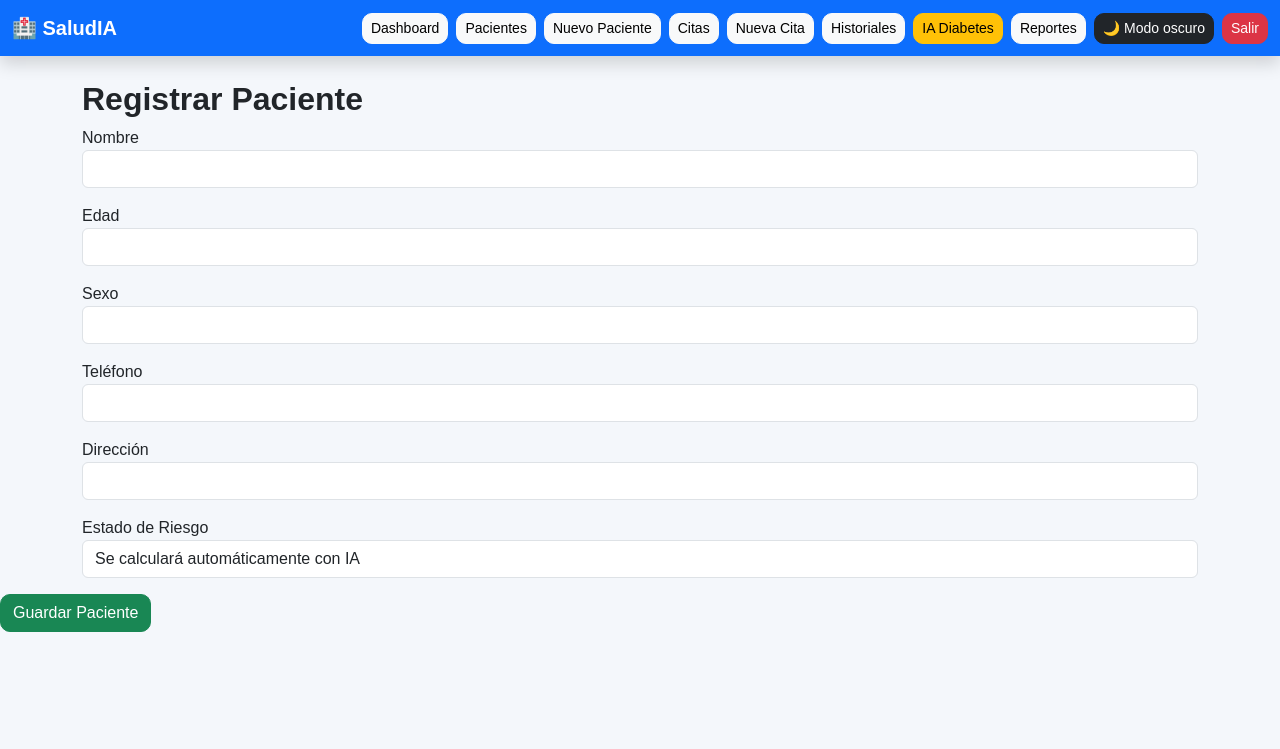
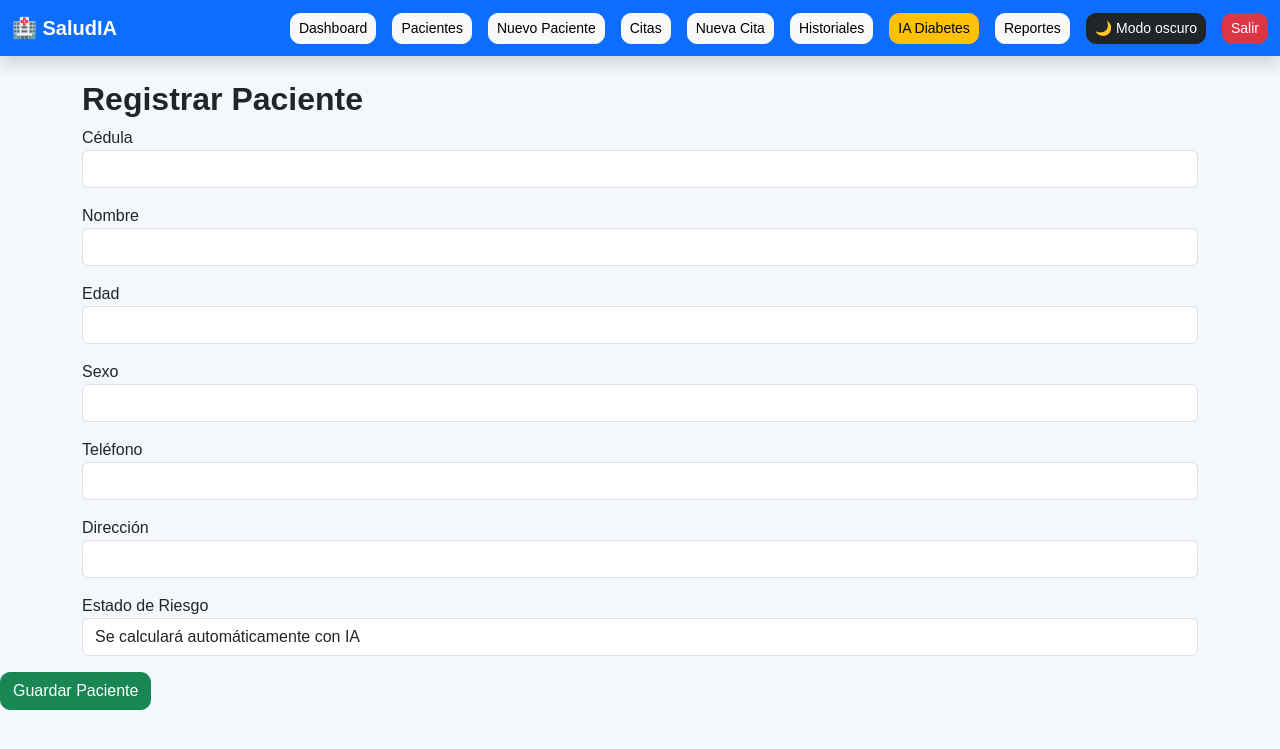
Before and after one commit to gycastillo-dot/SistemaSaludIA, a Flask app: page /agregar_paciente in a window 1280 px wide. Shown: the top 749 px of the page. Run offline with Flask 3, Linux system fonts and the light colour scheme; the visitor is signed in with stand-in values (Sample User, id 1); parts of the project's set-up code (start-up, migrations or seed data) failed here and were passed over.

Commit message:
Agregar cedula a pacientes y mejorar botones

```diff
--- a/app.py
+++ b/app.py
@@ -101,6 +101,7 @@ def agregar_paciente():
 
     if request.method == 'POST':
         nuevo = Paciente(
+            cedula=request.form['cedula'],
             nombre=request.form['nombre'],
             edad=request.form['edad'],
             sexo=request.form['sexo'],
--- a/models/paciente.py
+++ b/models/paciente.py
@@ -4,6 +4,7 @@ class Paciente(db.Model):
     __tablename__ = "pacientes"
 
     id = db.Column(db.Integer, primary_key=True)
+    cedula = db.Column(db.String(20), unique=True)
     nombre = db.Column(db.String(100), nullable=False)
     edad = db.Column(db.Integer)
     sexo = db.Column(db.String(20))
--- a/templates/agregar_paciente.html
+++ b/templates/agregar_paciente.html
@@ -6,6 +6,10 @@
 
 <form method="POST">
 
+<div class="mb-3">
+    <label>Cédula</label>
+    <input type="text" class="form-control" name="cedula" required>
+</div>
     <div class="mb-3">
         <label>Nombre</label>
         <input type="text"
--- a/templates/base.html
+++ b/templates/base.html
@@ -17,7 +17,7 @@
 
         <a class="navbar-brand fw-bold" href="/dashboard">🏥 SaludIA</a>
 
-        <div class="d-flex flex-wrap gap-2">
+        <div class="d-flex flex-wrap gap-3 align-items-center">
             <a href="/dashboard" class="btn btn-light btn-sm">Dashboard</a>
             <a href="/pacientes" class="btn btn-light btn-sm">Pacientes</a>
             <a href="/agregar_paciente" class="btn btn-light btn-sm">Nuevo Paciente</a>
--- a/templates/pacientes.html
+++ b/templates/pacientes.html
@@ -13,6 +13,7 @@ Nuevo Paciente
 
     <tr>
         <th>ID</th>
+        <th>Cédula</th>
         <th>Nombre</th>
         <th>Edad</th>
         <th>Sexo</th>
@@ -23,6 +24,7 @@ Nuevo Paciente
 
     <tr>
         <td>{{ p.id }}</td>
+        <td>{{ p.cedula }}</td>
         <td>{{ p.nombre }}</td>
         <td>{{ p.edad }}</td>
         <td>{{ p.sexo }}</td>
```
Also changed, not shown: 4 other files.
